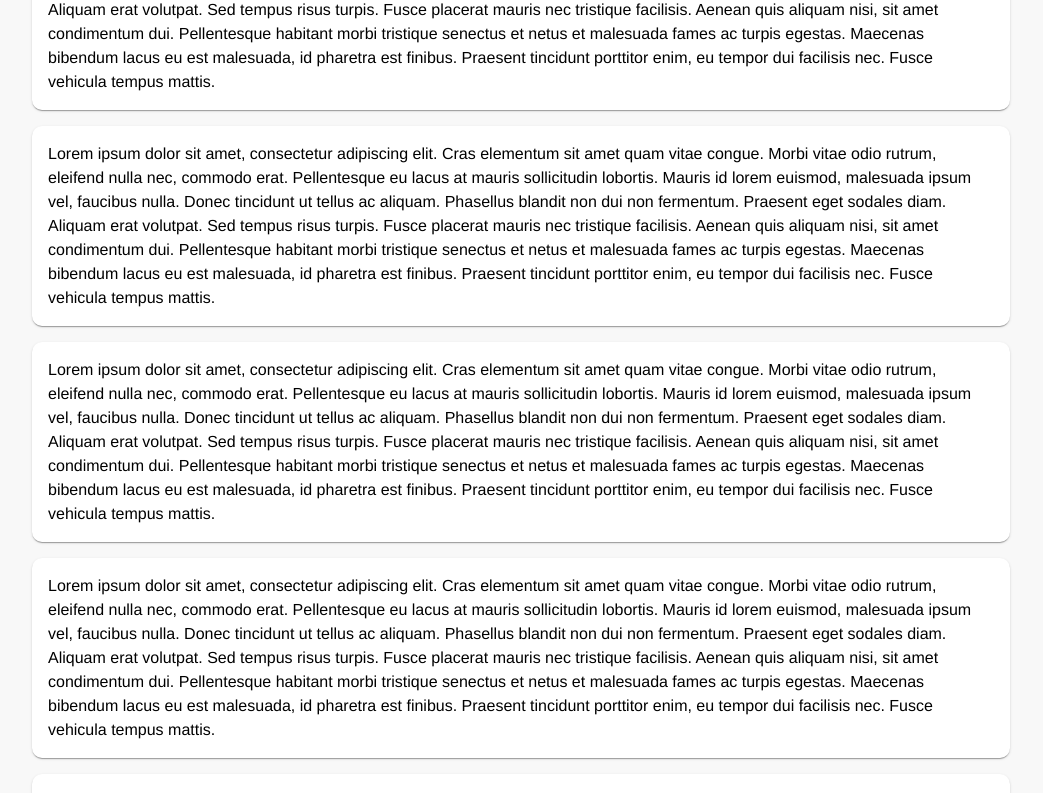
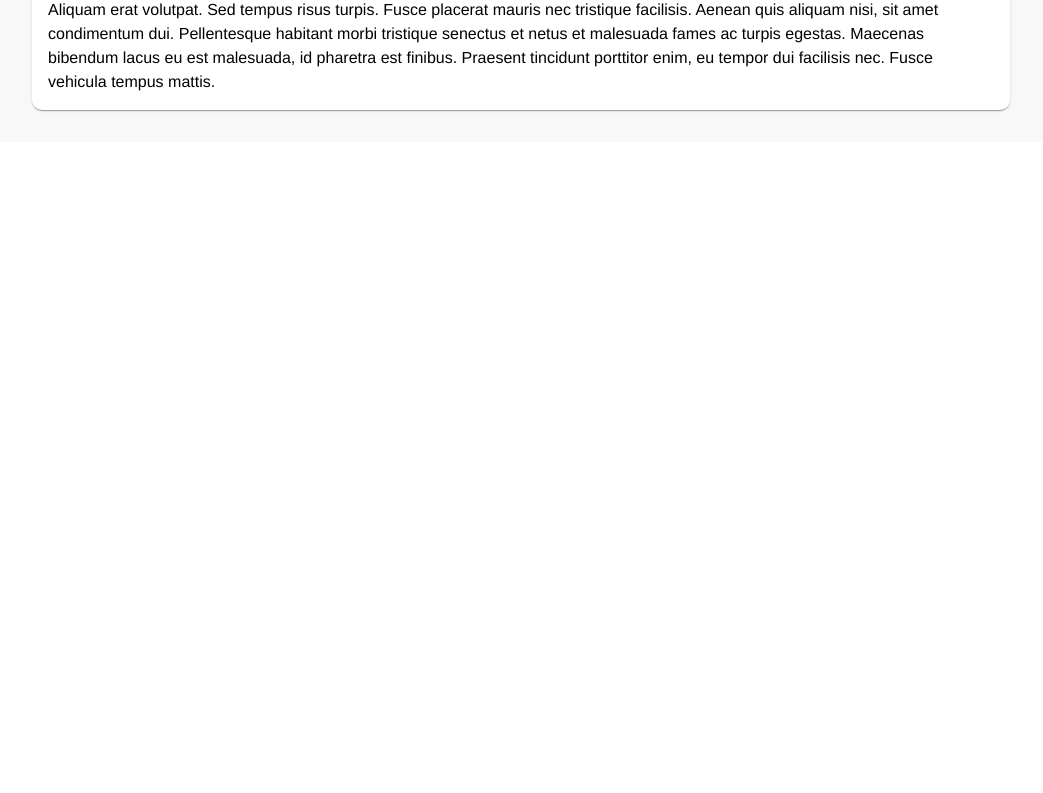
Before and after one commit to AmauryChalot/react-resume, a React (Vite) app: page / in a window 1280 px wide. Shown: the part 1580-2373 px from the top of the page, without its empty margins (0-1043 px from the left). After the commit the page ends 1722 px from the top, so only its background shows below. Built offline with nearby package versions, Linux system fonts and the light colour scheme.

Commit message:
fix: keep scroll behavior with language menu opened

```diff
--- a/src/index.css
+++ b/src/index.css
@@ -18,3 +18,23 @@
   -moz-osx-font-smoothing: grayscale;
   -webkit-text-size-adjust: 100%;
 }
+
+/* width */
+::-webkit-scrollbar {
+  width: 10px;
+}
+
+/* Track */
+::-webkit-scrollbar-track {
+  background: #f1f1f1;
+}
+
+/* Handle */
+::-webkit-scrollbar-thumb {
+  background: #888;
+}
+
+/* Handle on hover */
+::-webkit-scrollbar-thumb:hover {
+  background: #555;
+}
--- a/src/modules/App/App.tsx
+++ b/src/modules/App/App.tsx
@@ -29,12 +29,7 @@ function App() {
             <CustomCard />
             <CustomCard />
             <CustomCard />
-            <CustomCard />
-            <CustomCard />
-            <CustomCard />
-            <CustomCard />
             <CustomCard id={"experiences"} />
-            <CustomCard />
           </Box>
           <Box sx={sxAppContentRightContainer}>
             <LinkCard />
--- a/src/modules/LanguageSelection/LanguageSelection.tsx
+++ b/src/modules/LanguageSelection/LanguageSelection.tsx
@@ -27,7 +27,7 @@ export const LanguageSelection = () => {
       <IconButton onClick={handleClick}>
         <TranslateIcon />
       </IconButton>
-      <Menu anchorEl={anchorEl} open={open} onClose={handleClose}>
+      <Menu anchorEl={anchorEl} open={open} onClose={handleClose} disableScrollLock>
         <MenuItem
           onClick={() => {
             setLanguage("french");
```
